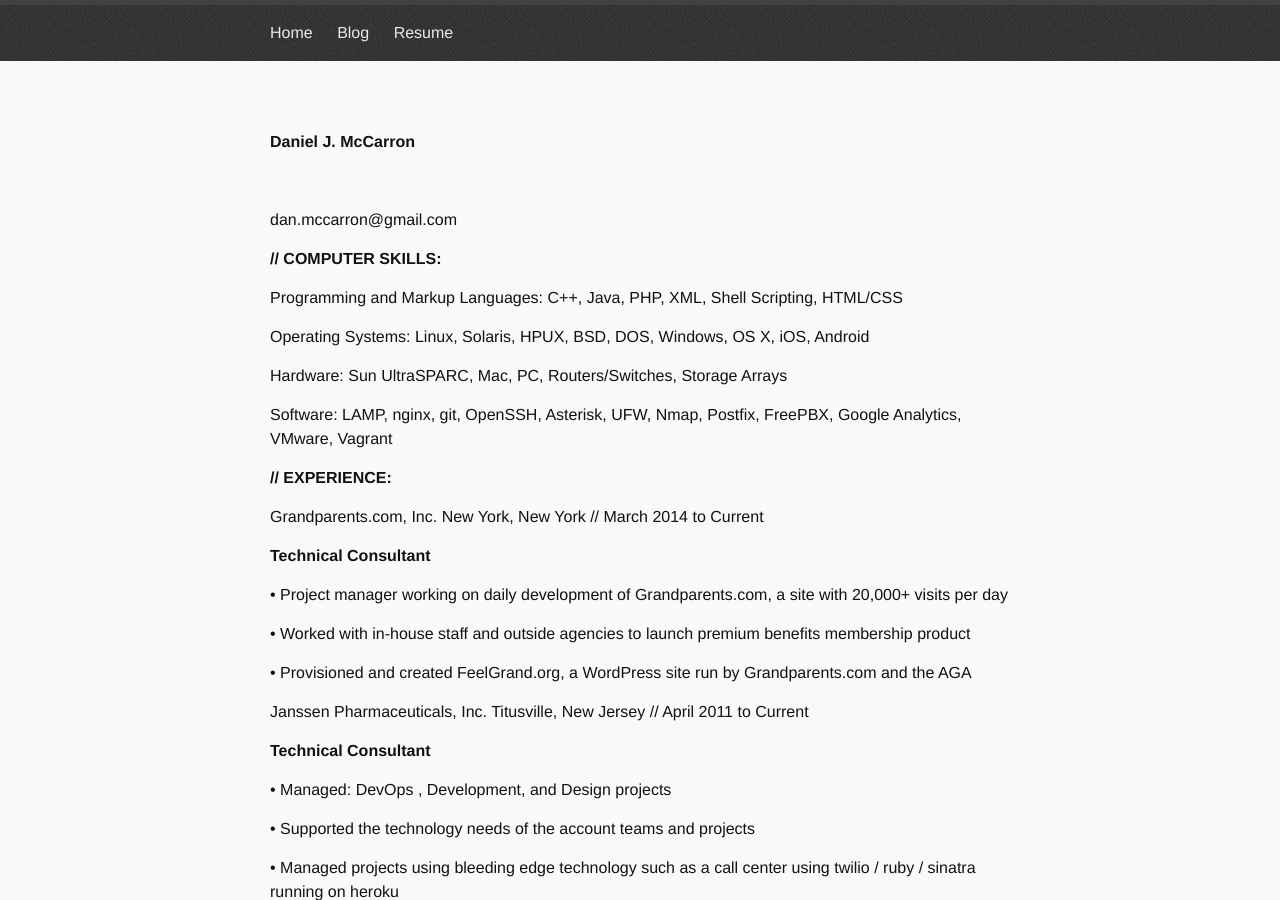
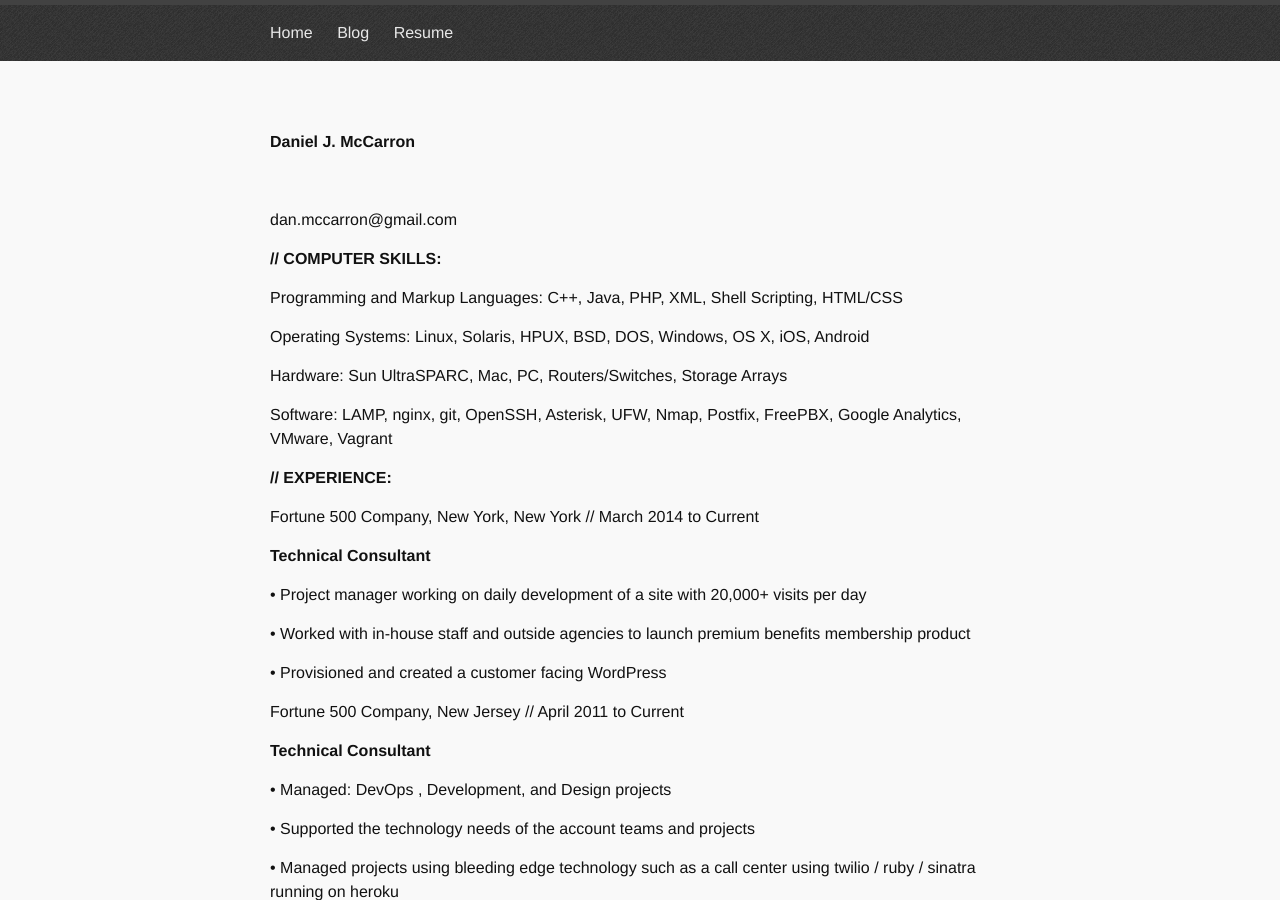
Before and after one commit to mccarrond/mccarrond.github.io, a Jekyll site: the page built from resume.md, in a window 1280 px wide and 900 px high. Built offline with Jekyll 4.4.1, drawn with Linux system fonts in a browser that asks for light colours.

Commit message:
Update resume.md

```diff
--- a/resume.md
+++ b/resume.md
@@ -24,17 +24,17 @@
 
 <b> // EXPERIENCE: </b>
 
-Grandparents.com, Inc. New York, New York // March 2014 to Current
+Fortune 500 Company, New York, New York // March 2014 to Current
 
 <b> Technical Consultant <b>
 
-• Project manager working on daily development of Grandparents.com, a site with 20,000+ visits per day
+• Project manager working on daily development of a site with 20,000+ visits per day
 
 • Worked with in-house staff and outside agencies to launch premium benefits membership product
 
-• Provisioned and created FeelGrand.org, a WordPress site run by Grandparents.com and the AGA
+• Provisioned and created a customer facing WordPress
 
-Janssen Pharmaceuticals, Inc. Titusville, New Jersey // April 2011 to Current
+Fortune 500 Company, New Jersey // April 2011 to Current
 
 <b> Technical Consultant </b>
 
```
